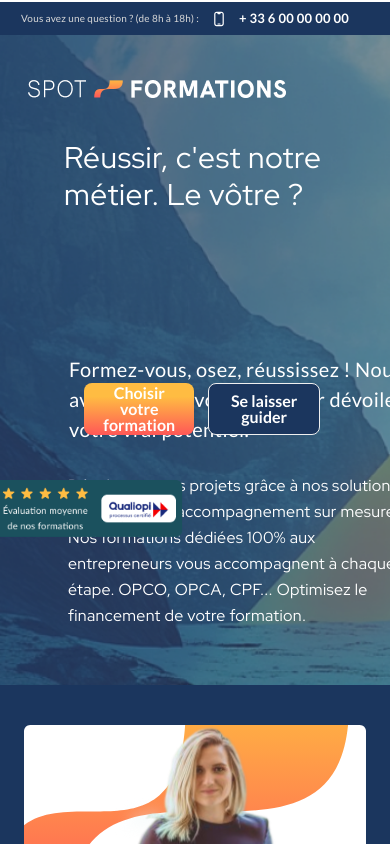
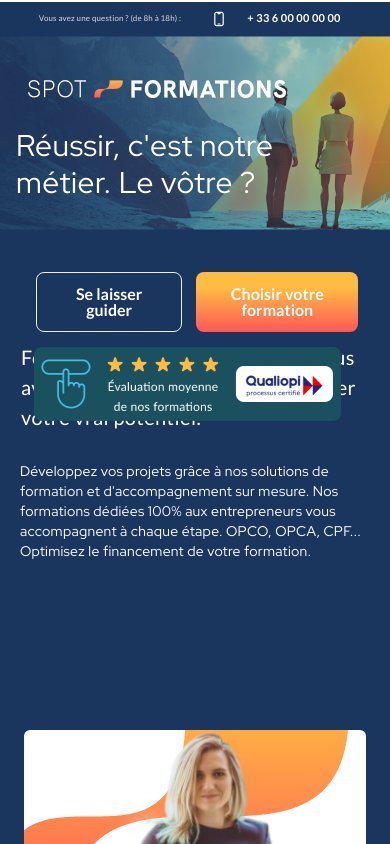
Before and after one commit to Faker-CS/next-formations, a Next.js app: page / in a window 390 px wide. Shown: the top 844 px of the page. Built offline with nearby package versions, Linux system fonts and the light colour scheme.

Commit message:
feat: Enhance hero section and navbar for mobile responsiveness

```diff
--- a/src/app/globals.css
+++ b/src/app/globals.css
@@ -35,3 +35,104 @@
     font-family: var(--font-red-hat-display);
   }
 }
+
+/* Mobile (max-width: 480px) custom hero adjustments (matches provided example) */
+@media (max-width: 480px) {
+  .hero__background {
+    display: flex;
+    flex-direction: column-reverse;
+    justify-content: flex-end;
+    align-items: center;
+    min-height: 655px;
+    background-color: #1b365e;
+    padding: 20px 16px 100px;
+    background-position: 65% center;
+  }
+
+  .hero__bg-img {
+    position: absolute;
+    width: auto !important;
+    height: 193px !important;
+    left: 50% !important;
+    top: 15% !important;
+    right: auto !important;
+    transform: translate(-50%, -50%) !important;
+    object-fit: cover !important;
+    margin-bottom: 0 !important;
+    order: 2;
+  }
+
+  .hero__content {
+    order: 1;
+    z-index: 1;
+    margin-top: 72px;
+    gap: 16px;
+  }
+
+  .hero__title {
+    font-size: 30px;
+    line-height: 37px;
+    letter-spacing: 0.03em;
+    width: 358px;
+    height: 111px;
+    padding-left: 10px;
+    text-align: start;
+  }
+
+  .hero__subtitle {
+    width: 358px;
+    height: 90px;
+    font-size: 20px;
+    line-height: 30px;
+    letter-spacing: 0.02em;
+    text-align: start;
+    padding-left: 5px;
+    font-weight: 500;
+    position: relative;
+    top: 125px;
+  }
+
+  .hero__description {
+    font-size: 14px;
+    line-height: 20px;
+    letter-spacing: 0.02em;
+    width: 358px;
+    height: 119px;
+    text-align: start;
+    padding-left: 4px;
+    padding-top: 10px;
+    position: relative;
+    top: 128px;
+  }
+
+  .hero__buttons {
+    align-items: flex-start;
+    width: 90%;
+    gap: 14px;
+    bottom: 110px;
+    left: 20px;
+  }
+
+  .hero__evaluation {
+    margin-top: 10px;
+    bottom: 30px;
+    left: 50%;
+    transform: translateX(-50%);
+    width: 90%;
+    height: 63.89px;
+    margin-bottom: 1px;
+  }
+
+  .hero__evaluation img {
+    max-width: 100%;
+  }
+
+  .hero__logo {
+    margin-top: 30px;
+    margin-bottom: 20px;
+    bottom: -39px;
+    width: 56px;
+    height: 36px;
+    z-index: 99;
+  }
+}
--- a/src/components/common/hero/hero.jsx
+++ b/src/components/common/hero/hero.jsx
@@ -1,4 +1,4 @@
-'use client';
+"use client";
 
 import { useState } from "react";
 import Image from "next/image";
@@ -13,51 +13,59 @@
   const [showModal, setShowModal] = useState(false);
 
   return (
-    <section className="relative w-full min-h-[560px] overflow-hidden text-white font-lato md:min-h-[640px]">
-      <div className="relative flex flex-col w-full min-h-[640px] p-[32px_64px_140px] bg-[#1b365e] md:p-[32px_64px_140px]">
+    <section className="hero relative w-full min-h-[560px] overflow-hidden text-white font-lato max-w-[full] mx-auto">
+      <div className="hero__background relative flex flex-col w-full min-h-[610px] p-[32px_64px_140px] bg-[#1b365e] md:p-[32px_64px_140px]">
         <Image
-          className="absolute top-0 left-0 w-full h-full z-0 object-cover"
+          className="hero__bg-img absolute top-0 left-0 w-full h-full z-0 object-cover"
           src="/assets/images/Hero-bg-1024.png"
           alt="Hero background"
           fill
           sizes="100vw"
         />
-        <div className="absolute inset-0 z-10 pointer-events-none bg-[rgba(27,54,94,0.3)]" />
+        {/* <div className="absolute inset-0 z-10 pointer-events-none bg-[rgba(27,54,94,0.3)]" /> */}
 
         {/* Navbar */}
         <Navbar />
 
-        <div className="relative z-20 mt-[72px] flex flex-col gap-4 md:gap-6 lg:gap-8">
-          <H1 >
+        <div className="hero__content relative z-20 mt-[72px] flex flex-col gap-4 md:gap-6 lg:gap-8">
+          <H1 className="max-w-[600px] md:max-w-[700px] lg:max-w-[800px]">
             Réussir, c&apos;est notre métier. Le vôtre ?
           </H1>
-          <H6 className="w-[358px] h-[90px] text-[20px] leading-[30px] tracking-[0.02em] text-start pl-[5px] font-medium relative top-[125px] md:w-auto md:h-auto md:text-[18px] md:leading-[26px] md:pl-0 md:top-0 md:font-normal">
-            Formez-vous, osez, réussissez ! Nous avons ce qu&apos;il vous faut pour
-            dévoiler votre vrai potentiel.
+          <H6 className="hero__subtitle max-w-[358px] md:max-w-[600px] lg:max-w-[700px]">
+            Formez-vous, osez, réussissez ! Nous avons ce qu&apos;il vous faut
+            pour dévoiler votre vrai potentiel.
           </H6>
-          <P className="text-[14px] leading-[20px] tracking-[0.02em] w-[358px] h-[119px] text-start pl-[4px] pt-[10px] relative top-[128px] text-[#f5f7fb] md:text-[16px] md:leading-[26px] md:w-auto md:h-auto md:pl-0 md:pt-0 md:top-0">
+          <P className="hero__description max-w-[358px] md:max-w-[600px] lg:max-w-[700px]">
             Développez vos projets grâce à nos solutions de formation et
             d&apos;accompagnement sur mesure. Nos formations dédiées 100% aux
             entrepreneurs vous accompagnent à chaque étape. OPCO, OPCA, CPF...
             Optimisez le financement de votre formation.
           </P>
 
-          <div className="absolute bottom-[110px] left-[20px] flex items-start w-[90%] gap-[14px] md:bottom-[80px] md:left-[40px] md:gap-[20px] md:w-auto">
-            <Button variant="primary" className="flex flex-row justify-center items-center px-[16px] py-[16px] gap-[10px] w-[168px] h-[52px]  md:w-[198px] md:h-[52px] md:text-[14px] md:leading-[18px]">
+          <div className="hero__buttons absolute bottom-[160px] left-[10px] flex items-start gap-[20px] md:bottom-[-100px] md:left-[1px]">
+            <Button
+              variant="secondary"
+              className="flex flex-row justify-center items-center px-[18px] py-[16px] gap-[10px] w-[200px] h-[60px] duration-200 md:w-[230px] md:h-[64px]"
+              onClick={() => setShowModal(true)}
+              style={{ zIndex: 3 }}
+            >
+              Se laisser guider
+            </Button>
+            <Button
+              variant="primary"
+              className="flex flex-row justify-center items-center px-[22px] py-[18px] gap-[10px] w-[220px] h-[60px] md:w-[260px] md:h-[64px]"
+            >
               Choisir votre formation
-            </Button>
-            <Button variant="secondary" className="flex flex-row justify-center items-center px-[16px] py-[16px] gap-[10px] w-[168px] h-[52px]  duration-200 md:w-[198px] md:h-[52px] md:text-[14px] md:leading-[18px]" onClick={() => setShowModal(true)} style={{ zIndex: 3 }}>
-              Se laisser guider
             </Button>
           </div>
 
-          <div className="mt-[10px] bottom-[30px] left-1/2 -translate-x-1/2 w-[90%] h-[63.89px] mb-[1px] md:w-auto md:h-auto md:bottom-auto md:left-auto md:translate-x-0">
+          <div className="hero__evaluation absolute right-[10px] bottom-[90px] z-30 w-[380px] h-auto md:right-[-75px] md:bottom-[-90px]">
             <Image
               src="/assets/badges/evalutation.png"
               alt="Évaluation moyenne de nos formations"
-              width={300}
-              height={64}
-              className="max-w-full"
+              width={307}
+              height={74}
+              className="max-w-full h-auto"
             />
           </div>
         </div>
--- a/src/components/layout/header/header.jsx
+++ b/src/components/layout/header/header.jsx
@@ -4,23 +4,23 @@
 
 export default function Header() {
   return (
-    <div className="relative w-full h-[35px] left-0 top-[2px] bg-[#1B365E] sm:h-[45px] md:h-[50px] lg:h-[55px]">
-      <div className="flex flex-row items-center p-0 gap-[1px] absolute w-full max-w-[390px] h-[18px] left-1/2 -translate-x-1/2 top-[8px] sm:gap-2 sm:max-w-[424px] sm:h-[20px] md:max-w-[600px] md:h-[22px] md:gap-3 lg:max-w-[800px] lg:h-[24px] lg:gap-4">
-        <p className="w-[200px] h-[18px] font-lato font-normal text-[10px] leading-[16px] ml-[10px] text-center tracking-[0.02em] text-[#D9D9D9] flex-none order-0 grow-0 sm:w-[256px] sm:h-[20px] sm:text-[14px] sm:leading-[20px] sm:ml-0 md:w-[300px] md:text-[16px] md:leading-[24px] lg:w-[400px] lg:text-[18px] lg:leading-[26px]">
+    <div className="relative w-full h-[35px] left-0 top-[2px] bg-[#1B365E] sm:h-[45px] md:h-[50px] lg:h-[45px]">
+      <div className="flex flex-row items-center p-0 gap-[1px] absolute w-full max-w-[390px] h-[18px] left-1/2 -translate-x-1/2 top-[8px] sm:gap-1 sm:max-w-[424px] sm:h-[20px] md:max-w-[600px] md:h-[22px] md:gap-2 lg:max-w-[800px] lg:h-[24px] lg:gap-2">
+        <p className="w-[200px] h-[18px] font-lato font-normal text-[8px] leading-[16px] ml-[10px] text-center tracking-[0.02em] text-[#D9D9D9] flex-none order-0 grow-0 sm:w-[256px] sm:h-[20px] sm:text-[14px] sm:leading-[20px] sm:ml-0 md:w-[300px] md:text-[16px] md:leading-[24px] lg:w-[400px] lg:text-[18px] lg:leading-[26px]">
           Vous avez une question ? (de 8h à 18h) :
         </p>
 
-        <div className="w-[16px] h-[16px] flex-none order-1 grow-0 relative sm:w-[20px] sm:h-[20px] md:w-[24px] md:h-[24px] lg:w-[28px] lg:h-[28px]">
+        <div className="w-[16px] h-[16px] flex-none order-1 grow-0 relative sm:w-[16px] sm:h-[16px] md:w-[16px] md:h-[16px] lg:w-[28px] lg:h-[28px]">
           <Image
             src="/assets/icons/icon-phone.svg"
             alt=""
             fill
-            sizes="(max-width: 768px) 16px, (max-width: 1024px) 20px, 24px"
+            sizes="(max-width: 768px) 16px, (max-width: 1024px) 16px, 16px"
             className="object-contain"
           />
         </div>
 
-        <p className="w-[132px] h-[18px] font-lato font-bold text-[13px] leading-[16px] text-center tracking-[0.02em] text-white flex-none order-2 grow-0 sm:h-[18px] sm:text-[15px] sm:leading-[18px] md:w-[150px] md:text-[17px] md:leading-[20px] lg:w-[180px] lg:text-[19px] lg:leading-[22px]">
+        <p className="w-[132px] h-[18px] font-lato font-bold text-[11px] leading-[16px] text-center tracking-[0.02em] text-white flex-none order-2 grow-0 sm:h-[18px] sm:text-[15px] sm:leading-[18px] md:w-[150px] md:text-[17px] md:leading-[20px] lg:w-[180px] lg:text-[19px] lg:leading-[22px]">
           + 33 6 00 00 00 00
         </p>
       </div>
--- a/src/components/layout/navbar/Navbar.jsx
+++ b/src/components/layout/navbar/Navbar.jsx
@@ -5,7 +5,6 @@
 import { NAVBAR_LINKS, NAVBAR_ACTIONS, SUB_DRAWERS } from "./data";
 import DesktopNavbar from "./desktop/DesktopNavbar";
 import MobileNavbar from "./mobile/MobileNavbar";
-import { useMediaQuery } from "react-responsive";
 import { useNavbar } from "./hooks";
 
 export default function Navbar() {
@@ -16,12 +15,12 @@
 
 
   return (
-    <nav className="navbar absolute w-full h-[58px] left-0 top-[25px] flex flex-row justify-between items-center px-7 gap-[195px] isolate z-[100001] xl:w-full xl:left-[5%] xl:gap-[100px] lg:gap-[40px] md:flex-row md:items-center md:justify-between md:h-auto md:p-[12px_20px] md:gap-0 md:left-0 md:right-0 md:top-[16px] md:bg-transparent md:z-[80] sm:top-[-1px]">
+    <nav className="navbar absolute w-full h-[58px] left-0 top-[25px] flex flex-row justify-between items-center px-7 gap-[195px] isolate z-[100001] xl:w-full xl:left-[2%] xl:gap-[100px] lg:gap-[40px] md:flex-row md:items-center md:justify-between md:h-auto md:p-[12px_20px] md:gap-0 md:left-0 md:right-0 md:top-[16px] md:bg-transparent md:z-[80] sm:top-[-1px]">
       <Image
         src="/assets/images/logo-SF-H.png"
         alt="Spot Formations"
         width={258}
-        height={28}
+        height={38}
       />
       {isMobile ? (
         <MobileNavbar
--- a/src/components/layout/navbar/desktop/DesktopNavbar.jsx
+++ b/src/components/layout/navbar/desktop/DesktopNavbar.jsx
@@ -22,7 +22,7 @@
   }, [accountOpen]);
 
   return (
-    <div className="navbar__menu flex flex-row justify-end items-center p-0 gap-[18px] isolate m-auto w-[1024px] h-[48px] flex-none order-1 flex-grow-0 z-[100001] xl:w-auto xl:gap-[12px] lg:gap-[12px]">
+    <div className="navbar__menu flex flex-row justify-end items-center p-0 gap-[20px] isolate m-auto w-[1384px] h-[38px] flex-none order-1 flex-grow-0 z-[100001] xl:w-auto xl:gap-[14px] lg:gap-[14px]">
       {links.map((link) => {
         if (link.subDrawerId) {
           return <Dropdown key={link.label} link={link} />;
@@ -32,14 +32,14 @@
           <Link
             key={link.label}
             href={link.href}
-            className={`navbar__menu-btn flex flex-row justify-center items-center px-[18px] py-[12px] gap-[10px] w-auto h-[34px] bg-white rounded-[16px] font-lato font-bold text-[14px] leading-[14px] tracking-[0.02em] text-[#1b365e] no-underline flex-none flex-grow-0 z-[7] hover:bg-[#f5f5f5] active:bg-[#d9d9d9] active:border active:border-[#40bfde] active:rounded-[24px] lg:px-[12px] lg:py-[8px] lg:text-[11px] md:px-[8px] md:py-[6px] md:text-[10px] ${link.variant === 'highlight' ? 'navbar__menu-btn--highlight hover:bg-[#c7f8ff] hover:rounded-[24px] hover:text-[#1b365e] focus:bg-[#c7f8ff] focus:text-[#1B365E] focus:font-bold focus:border-t-[20px] focus:border-t-[#c7f8ff] focus:border-b-0 focus:border-l-0 focus:border-r-0 focus:rounded-t-[20px] focus:relative focus:z-[100001] focus:shadow-[0_2px_8px_rgba(27,54,94,0.08)] focus:after:content-[""] focus:after:absolute focus:after:bottom-[-18px] focus:after:left-0 focus:after:right-0 focus:after:h-[20px] focus:after:bg-[#c7f8ff]' : ''} ${link.variant === 'secondary' ? 'navbar__menu-btn--secondary bg-[#efefef] rounded-[28px] text-[#1b515e] active:bg-[#d9d9d9] active:border active:border-[#40bfde] active:rounded-[24px] hover:bg-[#c7f8ff] hover:rounded-[24px] hover:text-[#1b365e]' : ''}`}
+            className={`navbar__menu-btn flex flex-row justify-center items-center px-[20px] py-[14px] gap-[10px] w-auto h-[36px] bg-white rounded-[48px] font-lato font-bold text-[14px] leading-[14px] tracking-[0.02em] text-[#1b365e] no-underline flex-none flex-grow-0 z-[7] hover:bg-[#c7f8ff] active:bg-[#d9d9d9] active:border active:border-[#40bfde] active:rounded-[24px] lg:px-[14px] lg:py-[10px] lg:text-[11px] md:px-[10px] md:py-[8px] md:text-[10px] ${link.variant === 'highlight' ? 'navbar__menu-btn--highlight hover:bg-[#c7f8ff] hover:rounded-[24px] hover:text-[#1b365e] focus:bg-[#c7f8ff] focus:text-[#1B365E] focus:font-bold focus:border-t-[20px] focus:border-t-[#c7f8ff] focus:border-b-0 focus:border-l-0 focus:border-r-0 focus:rounded-t-[20px] focus:relative focus:z-[100001] focus:shadow-[0_2px_8px_rgba(27,54,94,0.08)] focus:after:content-[""] focus:after:absolute focus:after:bottom-[-18px] focus:after:left-0 focus:after:right-0 focus:after:h-[20px] focus:after:bg-[#c7f8ff]' : ''} ${link.variant === 'secondary' ? 'navbar__menu-btn--secondary bg-[#efefef] rounded-[28px] text-[#1b515e] active:bg-[#d9d9d9] active:border active:border-[#40bfde] active:rounded-[24px] hover:bg-[#c7f8ff] hover:rounded-[24px] hover:text-[#1b365e]' : ''}`}
           >
             {link.label}
           </Link>
         );
       })}
 
-      <div className="navbar__actions flex flex-row items-center p-0 gap-[14px] w-[283px] h-[38px] flex-none order-7 flex-grow-0 z-0 lg:w-auto md:justify-center">
+      <div className="navbar__actions flex flex-row items-center p-0 gap-[24px] w-[283px] h-[38px] flex-none order-7 flex-grow-0 z-0 lg:w-auto md:justify-center">
         <Link href="/contact" className="navbar__contact-btn flex flex-row justify-center items-center px-[18px] py-[10px] gap-[10px] w-[121px] h-[34px] bg-[#ffe4b4] rounded-[24px] font-lato font-bold text-[11.9px] leading-[14px] tracking-[0.02em] text-[#1b365e] no-underline flex-none order-0 flex-grow-0 transition-all hover:bg-[#ffd89b] active:bg-[#fc7f16] active:text-white">
           Nous contacter
         </Link>
```
